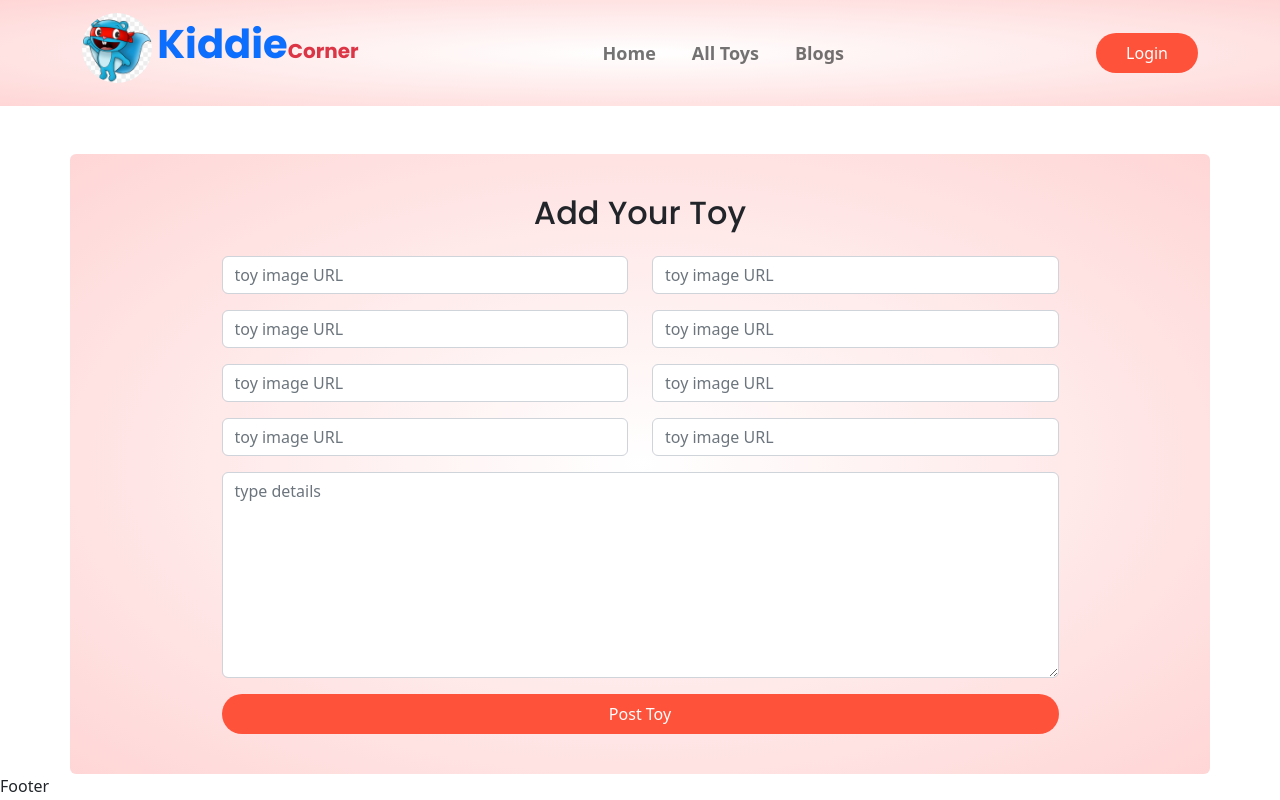
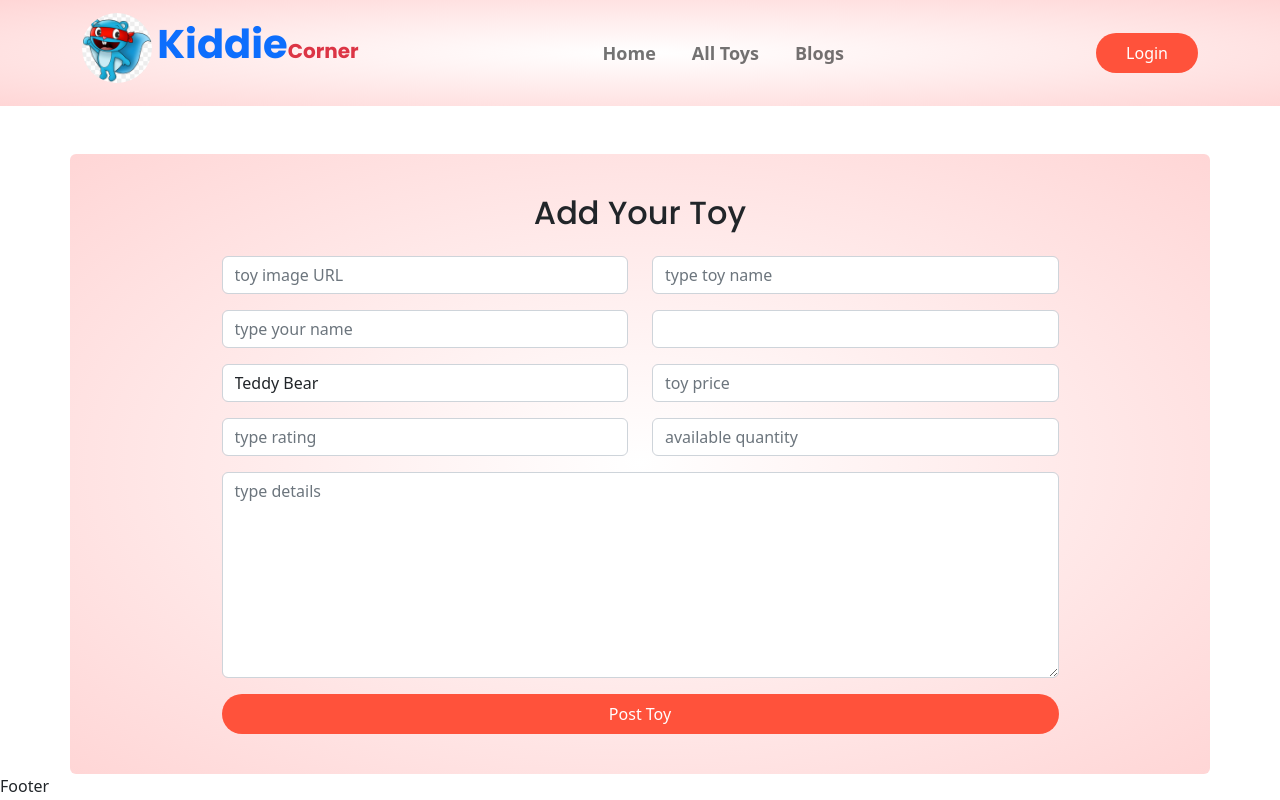
Before and after one commit to Robiul-Romjan/Kiddee-corner, a React (Vite) app: page /add-toy in a window 1280 px wide. Built offline with nearby package versions, Linux system fonts and the light colour scheme; no server answers.

Commit message:
signup and login authentication done

```diff
--- a/src/Providers/AuthProvider.jsx
+++ b/src/Providers/AuthProvider.jsx
@@ -8,7 +8,7 @@ const googleProvider = new GoogleAuthProvider();
 
 // eslint-disable-next-line react/prop-types
 const AuthProvider = ({children}) => {
-    const [user, setUser] = useState("Disha");
+    const [user, setUser] = useState(null);
     const [loading, setLoading] = useState(true);
 
     const createUser = (email, password) => {
--- a/src/index.css
+++ b/src/index.css
@@ -26,7 +26,7 @@ h1,h2,h3,h4,p,span{
     color: #fff;
 }
 
-.add-toy-container{
+.form-container{
     background: radial-gradient(#fff,#ffd6d6);
     padding: 40px 0;
 }
--- a/src/pages/AddAToy/AddAToy.jsx
+++ b/src/pages/AddAToy/AddAToy.jsx
@@ -1,42 +1,62 @@
-// Picture URL of the toy,
-// Name,
-// seller name (if available from the logged in user)
-// seller email (info from the logged in user)
-// Sub-category ( For example: if the website is based on Educational and learning toys, the sub-categories can be Math Toys, Language Toys, and Science Toys.)
-// Price,
-// Rating,
-// Available quantity
-// Detail description
+import { useContext } from "react";
+import { AuthContext } from "../../Providers/AuthProvider";
+
 
 const AddAToy = () => {
+    const {user} = useContext(AuthContext);
+    // console.log(user)
+
+    const handleAddToy = (e) => {
+       e.preventDefault()
+       const form = e.target;
+       const photo = form.photo.value;
+       const name = form.name.value;
+       const sellerName = user?.displayName;
+       const email = user?.email;
+       const category = form.category.value;
+       const price = form.price.value;
+       const rating = form.rating.value;
+       const quantity = form.quantity.value;
+       const detail = form.detail.value;
+
+       const newToy = {
+        photo, name, sellerName, email, category, price, rating, quantity, detail
+       }
+       console.log(newToy)
+    };
+
     return (
-        <div className="container add-toy-container mt-5 rounded">
+        <div className="container form-container mt-5 rounded">
             <h2 className="text-center mb-4">Add Your Toy</h2>
-            <form className="w-75 mx-auto">
+            <form onSubmit={handleAddToy} className="w-75 mx-auto">
                 <div className="row row-cols-2">
                     <div className="col">
                         <input className="form-control mb-3" name="photo" type="url" placeholder="toy image URL" />
                     </div>
                     <div className="col">
-                        <input className="form-control mb-3" name="photo" type="url" placeholder="toy image URL" />
+                        <input className="form-control mb-3" name="name" type="text" placeholder="type toy name" />
                     </div>
                     <div className="col">
-                        <input className="form-control mb-3" name="photo" type="url" placeholder="toy image URL" />
+                        <input className="form-control mb-3" name="sellerName" value={user?.displayName} type="text" placeholder="type your name" />
                     </div>
                     <div className="col">
-                        <input className="form-control mb-3" name="photo" type="url" placeholder="toy image URL" />
+                        <input className="form-control mb-3" name="email" value={user?.email} type="email" />
                     </div>
                     <div className="col">
-                        <input className="form-control mb-3" name="photo" type="url" placeholder="toy image URL" />
+                        <select name="category" className="form-control">
+                            <option value="teddyBear">Teddy Bear</option>
+                            <option value="horse">Horse</option>
+                            <option value="cat">Cat</option>
+                        </select>
                     </div>
                     <div className="col">
-                        <input className="form-control mb-3" name="photo" type="url" placeholder="toy image URL" />
+                        <input className="form-control mb-3" name="price" type="number" placeholder="toy price" />
                     </div>
                     <div className="col">
-                        <input className="form-control mb-3" name="photo" type="url" placeholder="toy image URL" />
+                        <input className="form-control mb-3" name="rating" type="number" placeholder="type rating" />
                     </div>
                     <div className="col">
-                        <input className="form-control mb-3" name="photo" type="url" placeholder="toy image URL" />
+                        <input className="form-control mb-3" name="quantity" type="number" placeholder="available quantity" />
                     </div>
                     <div className="col-lg-12 w-full mb-3">
                         <textarea className="form-control" rows='8' name="detail" placeholder="type details"></textarea>
--- a/src/pages/Login/LogIn.jsx
+++ b/src/pages/Login/LogIn.jsx
@@ -1,6 +1,4 @@
 import { useContext, useState } from 'react';
-
-import Button from 'react-bootstrap/Button';
 import Form from 'react-bootstrap/Form';
 import { Link, useLocation, useNavigate } from 'react-router-dom';
 import { AuthContext } from '../../Providers/AuthProvider';
@@ -10,7 +8,7 @@ const LogIn = () => {
 
 
     const [error, setError] = useState("")
-    const {signInUser, googleSignIn} = useContext(AuthContext);
+    const { signInUser, googleSignIn } = useContext(AuthContext);
 
     const navigate = useNavigate();
     const location = useLocation()
@@ -27,7 +25,7 @@ const LogIn = () => {
         signInUser(email, password)
             .then(result => {
                 console.log(result.user)
-            navigate(from, {replace: true}) || "/"
+                navigate(from, { replace: true }) || "/"
             })
             .catch(error => {
                 setError(error.message)
@@ -39,7 +37,7 @@ const LogIn = () => {
         googleSignIn()
             .then(result => {
                 console.log(result.user)
-            navigate(from, {replace: true}) || "/"
+                navigate(from, { replace: true }) || "/"
             })
             .catch(error => {
                 setError(error.message)
@@ -48,7 +46,8 @@ const LogIn = () => {
 
 
     return (
-        <div className='w-50 mx-auto mt-5 py-4 border p-4 login-div'>
+        <div className='w-50 mx-auto mt-5 py-4 border p-4 form-container rounded'>
+            <h2 className='text-center mb-4'>Please Login</h2>
             <Form onSubmit={handleLogin}>
                 <Form.Group className="mb-3">
                     <Form.Label>Email address</Form.Label>
@@ -61,14 +60,14 @@ const LogIn = () => {
                 <Form.Text className="text-danger">
                     {error ? error : ""}
                 </Form.Text>
-            <Button className="w-100 mt-4" variant="primary" type="submit">
+                <button className="w-100 mt-4 btn-all" type="submit">
                     Login
-            </Button>
+                </button>
             </Form>
-        <Button onClick={handleGoogleSignIn} className="w-100 mt-5" variant="outline-info" type="submit">
+            <button onClick={handleGoogleSignIn} className="w-100 mt-5 btn-all" type="submit">
                 <FaGoogle className='me-3' />
                 Sign in With Google
-        </Button>
+            </button>
             <p className='mt-3'>Do not have an account? <Link to="/register">Please Register</Link></p>
         </div>
     );
--- a/src/pages/Register/Register.jsx
+++ b/src/pages/Register/Register.jsx
@@ -1,5 +1,4 @@
 import { useContext, useState } from 'react';
-import Button from 'react-bootstrap/Button';
 import Form from 'react-bootstrap/Form';
 import { Link } from "react-router-dom";
 import { AuthContext } from '../../Providers/AuthProvider';
@@ -11,7 +10,7 @@ const Register = () => {
     const [error, setError] = useState("");
     const auth = getAuth(app)
 
-    const {createUser} = useContext(AuthContext);
+    const { createUser } = useContext(AuthContext);
 
     const handleRegister = e => {
 
@@ -54,7 +53,8 @@ const Register = () => {
 
 
     return (
-        <div className='w-50 mx-auto mt-5 py-4 border p-4 register-div'>
+        <div className='w-50 mx-auto mt-5 py-4 border p-4 form-container form-container rounded'>
+            <h2 className='text-center mb-4'>Please Sign Up</h2>
             <Form onSubmit={handleRegister}>
                 <Form.Group className="mb-3">
                     <Form.Label>Name</Form.Label>
@@ -79,9 +79,9 @@ const Register = () => {
                 <Form.Text className="text-danger">
                     {error ? error : ""}
                 </Form.Text>
-            <Button className="w-100 mt-4" variant="primary" type="submit">
+                <button className="w-100 mt-4 btn-all" type="submit">
                     Register
-            </Button>
+                </button>
             </Form>
             <p className='mt-3'>Have an account? <Link to="/login">Please Login</Link></p>
         </div>
```
Lines whose indentation alone changed are shown as unchanged.
